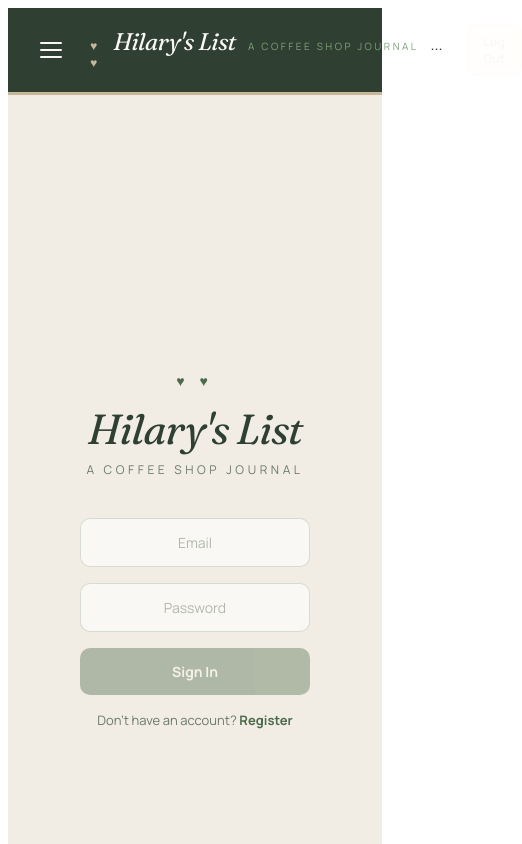
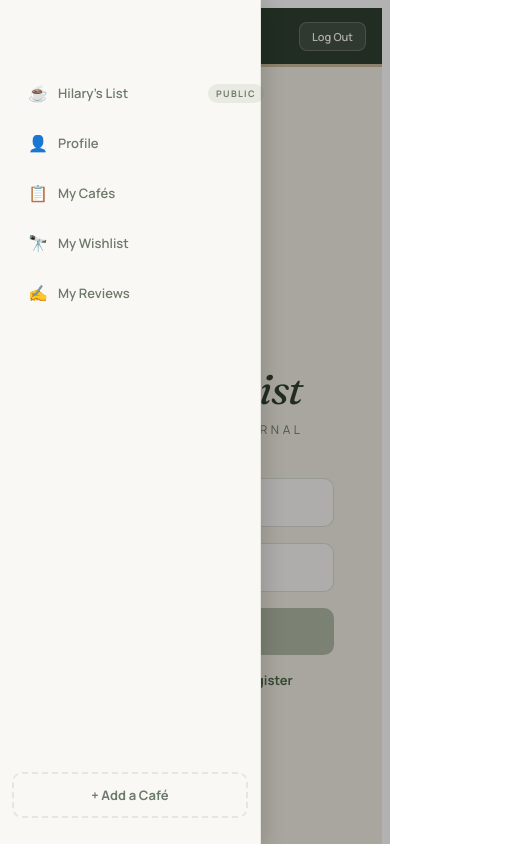
Before and after one commit to AldoOviedo/Hilarys-List, an Angular app in the folder hilarys-list-ui/: page /login in a window 390 px wide. Both pictures are taken after a click on the button 51 px from the left and 50 px from the top of the page. Shown: the top 844 px of the page, 522 px wide, since content can reach past the window. Built offline with nearby package versions, Linux system fonts and the light colour scheme.

Commit message:
Mobile version is a lot more useable now

```diff
--- a/hilarys-list-ui/src/app/app.css
+++ b/hilarys-list-ui/src/app/app.css
@@ -207,3 +207,56 @@
 .sidebar-toggle.open .bar:nth-child(3) {
   transform: rotate(-45deg) translate(5px, -5px);
 }
+
+/* ===== Mobile Responsive ===== */
+@media (max-width: 768px) {
+
+  .top-bar {
+    padding: 12px 16px;
+    gap: 12px;
+  }
+
+  .logo-text {
+    font-size: 18px;
+  }
+
+  .logo-subtitle {
+    display: none;
+  }
+
+
+
+  .app-body {
+    position: relative;
+  }
+
+  .sidebar {
+    position: fixed;
+    top: 0;
+    left: 0;
+    width: 260px;
+    height: 90vh;
+    z-index: 100;
+    box-shadow: 4px 0 20px rgba(0, 0, 0, 0.15);
+    padding-top: 70px;
+  }
+
+  .sidebar-overlay {
+    position: fixed;
+    top: 0;
+    left: 0;
+    width: 100%;
+    height: 100%;
+    background: rgba(0, 0, 0, 0.3);
+    z-index: 99;
+  }
+
+  .main-content {
+    padding: 20px 16px;
+    width: 100%;
+  }
+
+  .cafe-grid {
+    grid-template-columns: 1fr;
+  }
+}
--- a/hilarys-list-ui/src/app/app.html
+++ b/hilarys-list-ui/src/app/app.html
@@ -12,41 +12,43 @@
       <span class="logo-hearts">♥ ♥</span>
       <h1 class="logo-text">Hilary's List</h1>
       <span class="logo-subtitle">a coffee shop journal</span>
-      <div class="logo-section">...</div>
+    </div>
     <app-user-selector></app-user-selector>
-
-    </div>
   </header>
 
   <!-- Body: Sidebar + Main Content -->
   <div class="app-body">
 
+    @if (sidebarOpen) {
+      <div class="sidebar-overlay" (click)="toggleSidebar()"></div>
+    }
+
     <!-- Left Sidebar -->
     <aside class="sidebar" *ngIf="sidebarOpen">
       <nav class="sidebar-nav">
 
-        <a class="nav-item" routerLink="/hilarys-list" routerLinkActive="active">
+        <a class="nav-item" routerLink="/hilarys-list" routerLinkActive="active" (click)="closeSidebarOnMobile()">
           <span class="nav-icon">☕</span>
           <span class="nav-label">Hilary's List</span>
           <span class="nav-badge">Public</span>
         </a>
 
-        <a class="nav-item" routerLink="/profile" routerLinkActive="active">
+        <a class="nav-item" routerLink="/profile" routerLinkActive="active" (click)="closeSidebarOnMobile()">
           <span class="nav-icon">👤</span>
           <span class="nav-label">Profile</span>
         </a>
 
-        <a class="nav-item" routerLink="/my-cafes" routerLinkActive="active">
+        <a class="nav-item" routerLink="/my-cafes" routerLinkActive="active" (click)="closeSidebarOnMobile()">
           <span class="nav-icon">📋</span>
           <span class="nav-label">My Cafés</span>
         </a>
 
-        <a class="nav-item" routerLink="/wishlist" routerLinkActive="active">
+        <a class="nav-item" routerLink="/wishlist" routerLinkActive="active" (click)="closeSidebarOnMobile()">
           <span class="nav-icon">🔭</span>
           <span class="nav-label">My Wishlist</span>
         </a>
 
-        <a class="nav-item" routerLink="/my-reviews" routerLinkActive="active">
+        <a class="nav-item" routerLink="/my-reviews" routerLinkActive="active" (click)="closeSidebarOnMobile()">
           <span class="nav-icon">✍</span>
           <span class="nav-label">My Reviews</span>
         </a>
@@ -54,7 +56,7 @@
       </nav>
 
       <div class="sidebar-footer">
-        <a class="add-cafe-btn" routerLink="/add-cafe">
+        <a class="add-cafe-btn" routerLink="/add-cafe" (click)="closeSidebarOnMobile()">
           + Add a Café
         </a>
       </div>
--- a/hilarys-list-ui/src/app/app.ts
+++ b/hilarys-list-ui/src/app/app.ts
@@ -7,14 +7,19 @@ import { UserSelector } from './components/user-selector/user-selector';
   selector: 'app-root',
   imports: [RouterOutlet, RouterModule, CommonModule, UserSelector],
   templateUrl: './app.html',
-  styleUrl: './app.css'
+  styleUrl: './app.css',
+  standalone: true,
 })
 export class App {
-
-
-  sidebarOpen: boolean = true;
+  sidebarOpen: boolean = window.innerWidth > 768;
 
   toggleSidebar(): void {
     this.sidebarOpen = !this.sidebarOpen;
   }
+
+  closeSidebarOnMobile(): void {
+    if (window.innerWidth <= 768) {
+      this.sidebarOpen = false;
+    }
+  }
 }
--- a/hilarys-list-ui/src/app/components/user-selector/user-selector.css
+++ b/hilarys-list-ui/src/app/components/user-selector/user-selector.css
@@ -27,3 +27,19 @@
   border-color: #c0392b;
   color: #c0392b;
 }
+
+@media (max-width: 768px) {
+  .user-switcher {
+    gap: 8px;
+  }
+
+  .user-label {
+    font-size: 10px;
+    display: none;
+  }
+
+  .logout-btn {
+    padding: 6px 12px;
+    font-size: 11px;
+  }
+}
--- a/hilarys-list-ui/src/app/components/wishlist/wishlist.ts
+++ b/hilarys-list-ui/src/app/components/wishlist/wishlist.ts
@@ -13,7 +13,6 @@ import { Observable } from 'rxjs';
   standalone: true,
 })
 export class Wishlist {
-  wishlistCafes = signal([]);
   cafes: Cafe[] = [];
 
   constructor(
```
Lines whose indentation alone changed are shown as unchanged.
